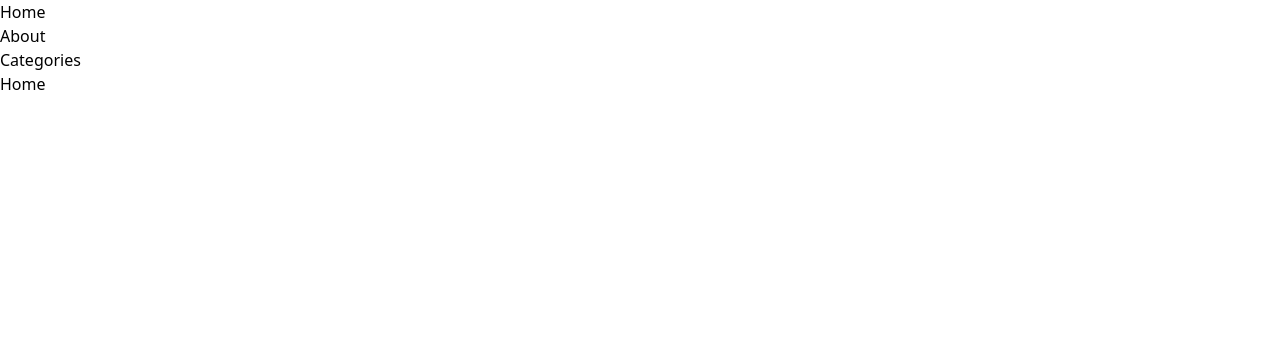
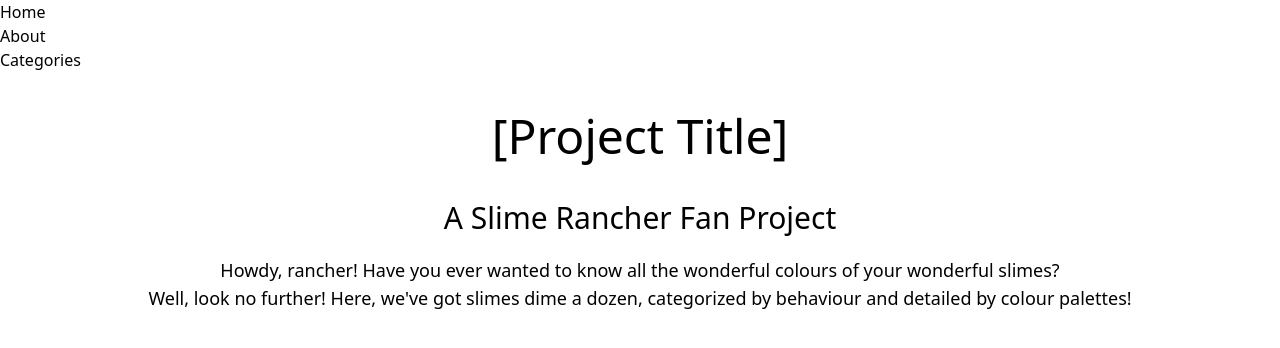
Before and after one commit to curiousConductor49/iota-index, a React (Vite) app: page / in a window 1280 px wide. Shown: the top 348 px of the page. Built offline with nearby package versions, Linux system fonts and the light colour scheme.

Commit message:
Build home page

```diff
--- a/src/pages/Home.jsx
+++ b/src/pages/Home.jsx
@@ -1,7 +1,12 @@
 function Home() {
     return (
         <>
-            <h1>Home</h1>
+            <h1 className="text-center font-sans text-5xl m-10">[Project Title]</h1>
+            <h2 className="text-center font-sans text-3xl"> A Slime Rancher Fan Project</h2>
+            <section className="flex flex-col m-5">
+                <p className="text-center font-sans text-lg">Howdy, rancher! Have you ever wanted to know all the wonderful colours of your wonderful slimes?</p>
+                <p className="text-center font-sans text-lg">Well, look no further! Here, we've got slimes dime a dozen, categorized by behaviour and detailed by colour palettes!</p>
+            </section>
         </>
 
     );
```
